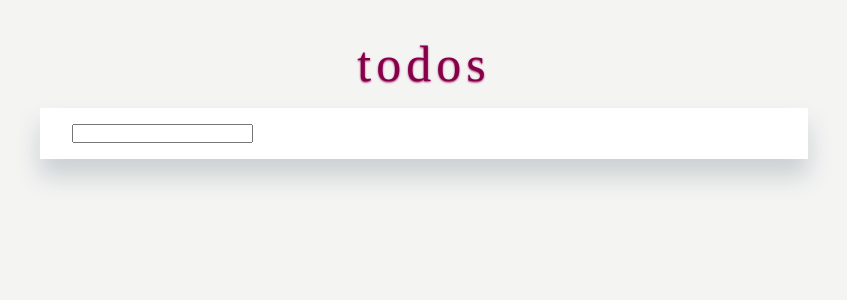
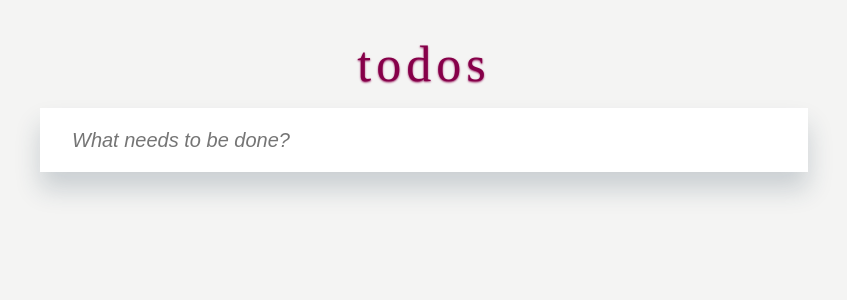
Before and after one commit to AleksandrRuzaev/Todos, a React app: page / in a window 1280 px wide. Shown: the top 300 px of the page, without its empty margins (216-1063 px from the left). Built offline with nearby package versions, Linux system fonts and the light colour scheme.

Commit message:
Add input control

```diff
--- /dev/null
+++ b/src/components/controls/input/input.tsx
@@ -0,0 +1,23 @@
+import classNames from 'classnames';
+import React from 'react';
+import { IinputProps } from './input.types';
+import './input.scss';
+
+export class Input extends React.Component<IinputProps, {}> {
+    render() {
+        return (
+            <div className="input">
+                {this.props.label && <label htmlFor={this.props.name}></label>}
+                <input
+                    name={this.props.name}
+                    type={this.props.type}
+                    value={this.props.value}
+                    placeholder={this.props.placeholder}
+                    onChange={this.props.onChange}
+                    onKeyDown={this.props.onKeyDown}
+                    className={classNames('input__input', this.props.className)}
+                />
+            </div>
+        );
+    }
+}
--- a/src/components/strings.ts
+++ b/src/components/strings.ts
@@ -1,6 +1,9 @@
 const STRINGS = {
     TodosTitle: {
         Title: 'todos',
+    },
+    TodosHeader: {
+        InputPlaceholder: 'What needs to be done?',
     },
     TodosFooter: {
         Actions: {
--- a/src/components/todos-header/todos-header.scss
+++ b/src/components/todos-header/todos-header.scss
@@ -1,7 +1,32 @@
+@use '../../utilities/variables' as v;
+
 .todos-header {
     display: flex;
     justify-content: space-between;
     align-items: center;
 
     padding: 1rem 2rem;
+
+    &__toggle {
+        width: 42px;
+
+        margin-right: 1.5rem;
+    }
+
+    &__field {
+        width: 100%;
+    }
+
+    &__input-field {
+        width: 100%;
+        height: 2rem;
+
+        border: none;
+        outline: none;
+
+        color: v.$color-medium-gray;
+        font-size: 20px;
+        font-style: italic;
+        font-weight: 300;
+    }
 }
--- a/src/components/todos-header/todos-header.tsx
+++ b/src/components/todos-header/todos-header.tsx
@@ -1,6 +1,8 @@
 import React from 'react';
 import { ITodoHeaderProps } from './todos-header.types';
 import './todos-header.scss';
+import { Input } from '../controls/input/input';
+import { STRINGS } from '../strings';
 
 const ENTER = 'Enter';
 
@@ -37,6 +39,7 @@ export class TodosHeader extends React.Component<
             this.setState((prevState) => ({
                 lastId: prevState.lastId + 1,
                 count: prevState.count + 1,
+                value: '',
             }));
         }
     };
@@ -48,7 +51,7 @@ export class TodosHeader extends React.Component<
     render() {
         return (
             <div className="todos-header">
-                {Boolean(this.state.count) && (
+                {Boolean(this.props.count) && (
                     <div
                         className="todos-header__toggle"
                         onClick={() => this.handleToggle()}
@@ -57,19 +60,15 @@ export class TodosHeader extends React.Component<
                     </div>
                 )}
                 <div className="todos-header__field">
-                    <input
+                    <Input
+                        className="todos-header__input-field"
+                        name="add-item"
                         type="text"
+                        placeholder={STRINGS.TodosHeader.InputPlaceholder}
                         value={this.state.value}
                         onChange={this.handleChange}
-                        onKeyDown={(e) => this.handleAdd(e)}
+                        onKeyDown={this.handleAdd}
                     />
-                </div>
-                <div className="todos-header__button">
-                    {/* <Button
-                        onClick={this.handleAdd}
-                        label={'Add'}
-                        type={ButtonType.Common}
-                    /> */}
                 </div>
             </div>
         );
```
Also changed, not shown: src/components/controls/input/input.types.ts (added, +10 -0 lines), src/components/controls/input/input.scss (added).
